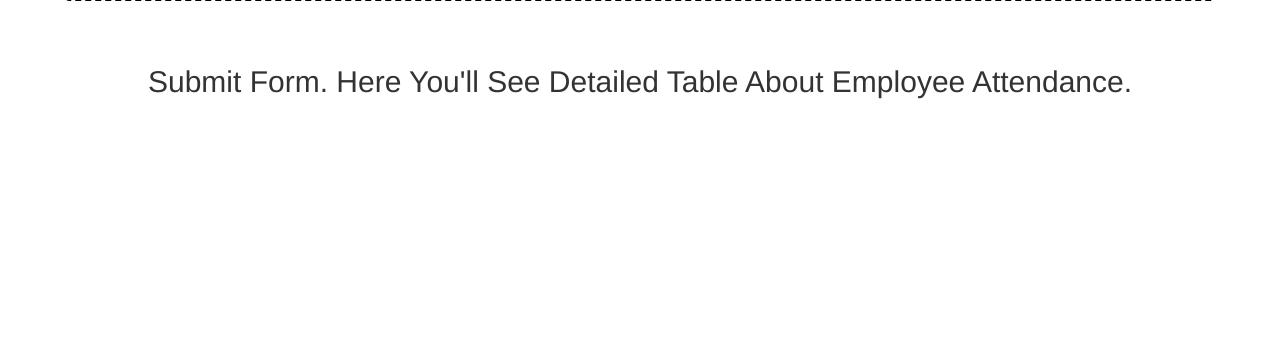
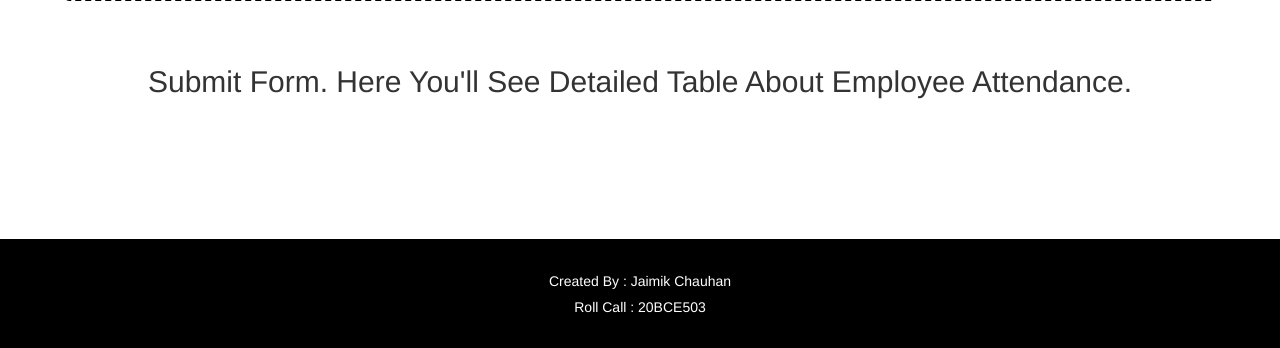
Before and after one commit to jaimik64/django-csv-to-html, a Django app: page / in a window 1280 px wide. Shown: the part 639-987 px from the top of the page. Before the commit the page ends 738 px from the top, so only its background shows below. Run offline with Django 3.2, Linux system fonts and the light colour scheme; some libraries are stand-ins or nearby versions.

Commit message:
Footer Added

```diff
--- a/practical10/csvTOhtml/templates/csvTOhtml/form.html
+++ b/practical10/csvTOhtml/templates/csvTOhtml/form.html
@@ -25,6 +25,33 @@
             #box form{
                 padding: 2%;
             }
+
+            footer a {
+                color: white;
+            }
+
+            footer a:hover{
+                color: white;
+            }
+            footer img {
+                height: 20px;
+                width: 20px;
+            }
+
+            footer span {
+                margin: 6px;
+                display: block;
+            }
+
+            footer {
+                background-color: black;
+                color: white;
+                text-align: center;
+                padding: 2%;
+                width: auto;
+                margin-top: 8%;
+            }
+
         </style>
          <meta name="viewport" content="width=device-width, initial-scale=1">
          <link rel="stylesheet" href="https://maxcdn.bootstrapcdn.com/bootstrap/4.5.2/css/bootstrap.min.css">
@@ -91,5 +118,9 @@
         {% else %}
             <h2 class="title">Submit Form. Here You'll See Detailed Table About Employee Attendance.</h2>
         {% endif %}
+        <footer>
+            <span>Created By : Jaimik Chauhan</span>
+            <span>Roll Call : <a href="mailto:20bce503@nirmauni.ac.in">20BCE503</a></span>
+        </footer>
     </body>
 </html>
```
Also changed, not shown: practical10/csvTOhtml/templates/csvTOhtml/index.html (deleted, +0 -10 lines), practical10/csvTOhtml/templates/csvTOhtml/layout.html (deleted, +0 -11 lines).
